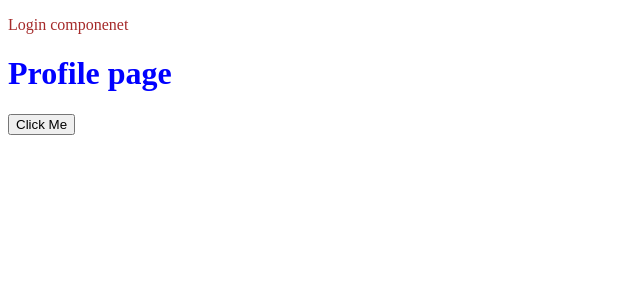
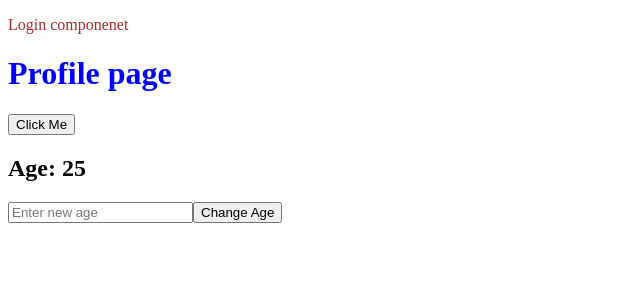
Before and after one commit to AryanNai08/Angular-Tutorial, an Angular app: page / in a window 1280 px wide. Shown: the top 300 px of the page, without its empty margins (0-640 px from the left). Built offline with nearby package versions, Linux system fonts and the light colour scheme.

Commit message:
(Angular):-Datatype

```diff
--- a/src/app/profile/profile.html
+++ b/src/app/profile/profile.html
@@ -1,2 +1,9 @@
 <h1>Profile page</h1>
 <button (click)="HandleClick()">Click Me</button>
+<h2>Age: {{ age }}</h2>
+
+<input type="text" #ageInput placeholder="Enter new age">
+
+<button (click)="changeAge(ageInput.value)">
+  Change Age
+</button>
--- a/src/app/profile/profile.ts
+++ b/src/app/profile/profile.ts
@@ -7,6 +7,8 @@ import { TitleStrategy } from "@angular/router";
     })
 export class ProfileComponenet {
 
+    age:number|string=25;
+
     HandleClick(){
         alert("Button Clicked");
         console.log("Button Clicked");
@@ -15,4 +17,7 @@ export class ProfileComponenet {
     otherfun(){
         console.log("Other function called");
     }
+    changeAge(newAge: string) {
+    this.age = newAge;
+    }
 }
```
